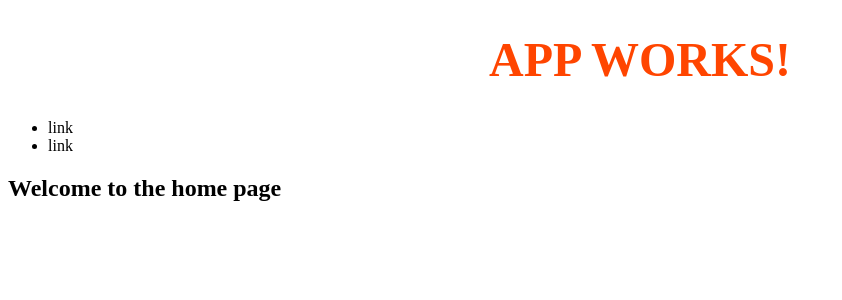
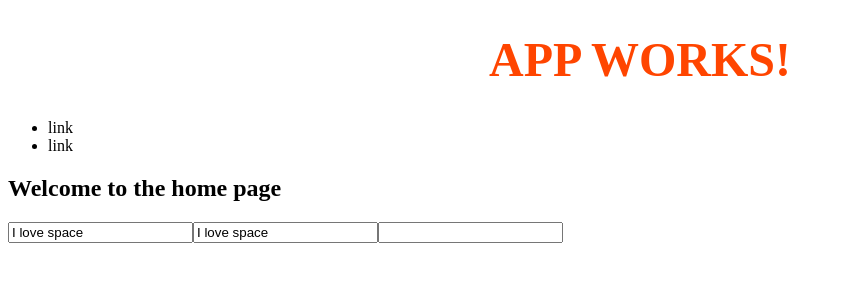
Before and after one commit to Alan114/ninja-directory, an Angular app: page / in a window 1280 px wide. Shown: the top 300 px of the page, without its empty margins (0-842 px from the left). Built offline with nearby package versions, Linux system fonts and the light colour scheme.

Commit message:
property binding

```diff
--- a/src/app/home/home.component.html
+++ b/src/app/home/home.component.html
@@ -1 +1,5 @@
 <h2>{{ homeTitle }}</h2>
+
+<input type="text" [value]="myString" />
+<input type="text" value="{{ myString }}" />
+<input type="text" [required]="myBoolean" />
--- a/src/app/home/home.component.ts
+++ b/src/app/home/home.component.ts
@@ -7,6 +7,8 @@ import { Component, OnInit } from '@angular/core';
 })
 export class HomeComponent implements OnInit {
   homeTitle = 'Welcome to the home page';
+  myString = 'I love space';
+  myBoolean = true;
   constructor() {}
 
   ngOnInit(): void {}
```
